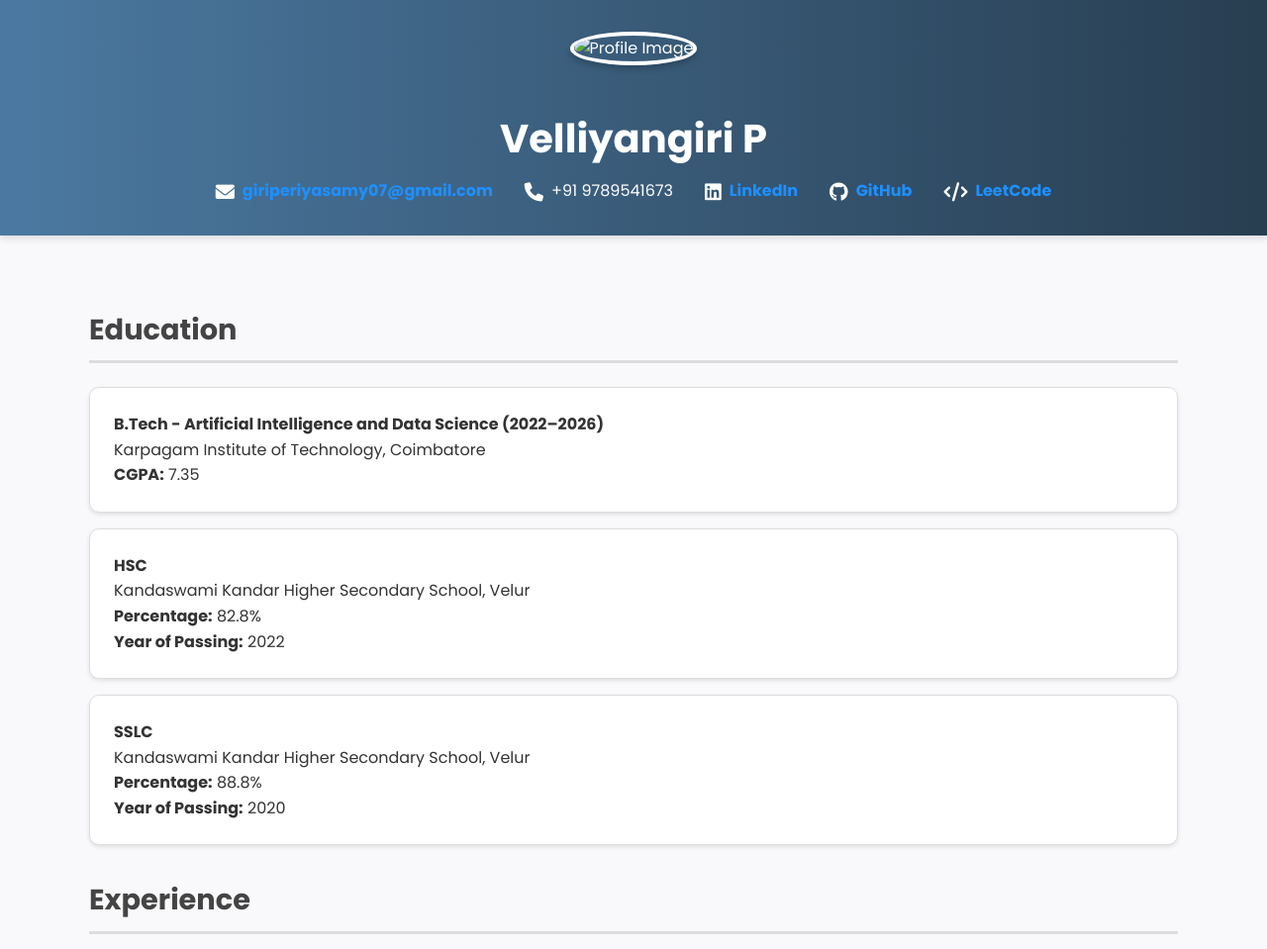
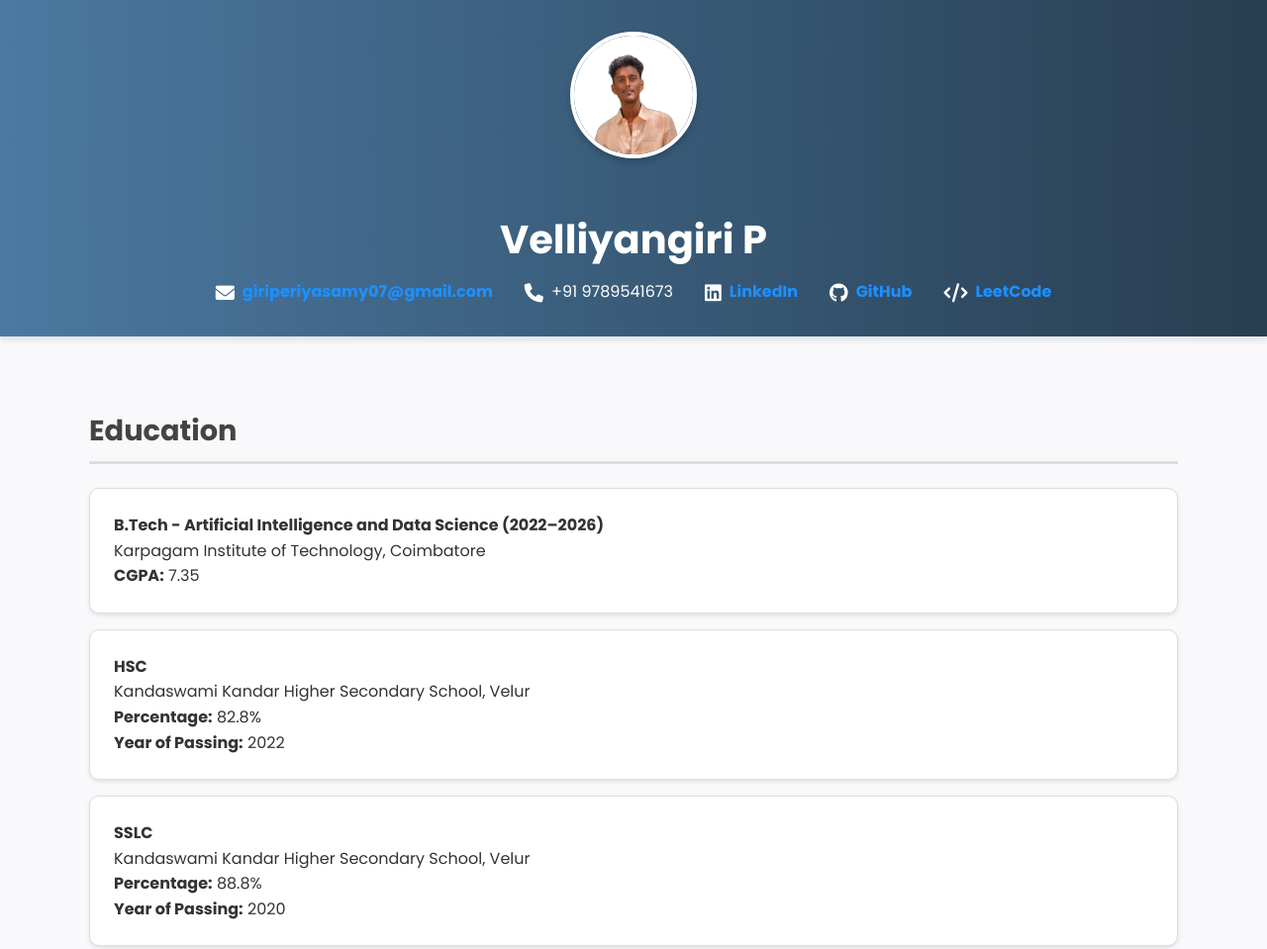
Before and after one commit to velliyangiri07/portfolio, a plain HTML site: page index.html in a window 1280 px wide. Shown: the top 959 px of the page at 99% size. Drawn offline with Linux system fonts and the light colour scheme.

Commit message:
changed the img src

```diff
--- a/index.html
+++ b/index.html
@@ -148,7 +148,7 @@
 </head>
 <body>
     <header>
-        <img src="user.jpg" alt="Profile Image">
+        <img src="image/user.jpg" alt="Profile Image">
         <h1>Velliyangiri P</h1>
         <div class="contact-info">
             <div>
```
